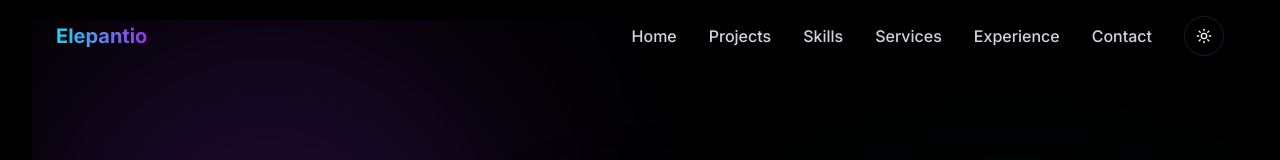
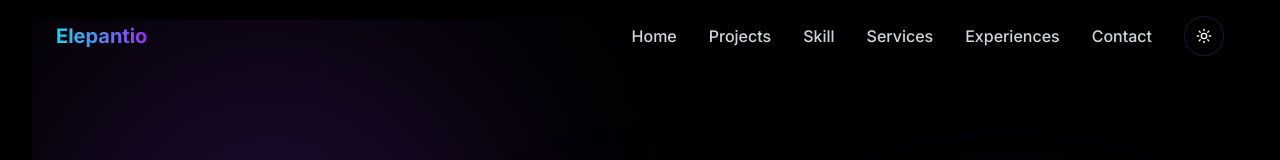
Before and after one commit to elepantio/elepantio, a Next.js app: page / in a window 1280 px wide. Shown: the top 160 px of the page. Built offline with nearby package versions, Linux system fonts and the light colour scheme.

Commit message:
feat: change navbar title

```diff
--- a/components/navbar.tsx
+++ b/components/navbar.tsx
@@ -27,16 +27,16 @@ export default function Navbar() {
   }
 
   const navItems = [
-    { name: t("nav.home"), id: "hero" },
+    { name: "Home", id: "hero" },
     // { name: t("nav.about"), id: "collaboration" },
-    { name: t("nav.projects"), id: "projects" },
-    { name: t("nav.skills"), id: "features" },
+    { name: "Projects", id: "projects" },
+    { name: "Skill", id: "features" },
     // { name: t("nav.techStack"), id: "tech-stack" },
     // { name: t("nav.clients"), id: "clients" },
-    { name: t("nav.services"), id: "services-offering" },
+    { name: "Services", id: "services-offering" },
     // { name: t("nav.creator"), id: "creator" },
-    { name: t("nav.experience"), id: "process" },
-    { name: t("nav.contact"), id: "contact" },
+    { name:"Experiences", id: "process" },
+    { name: "Contact", id: "contact" },
   ]
 
   return (
```
